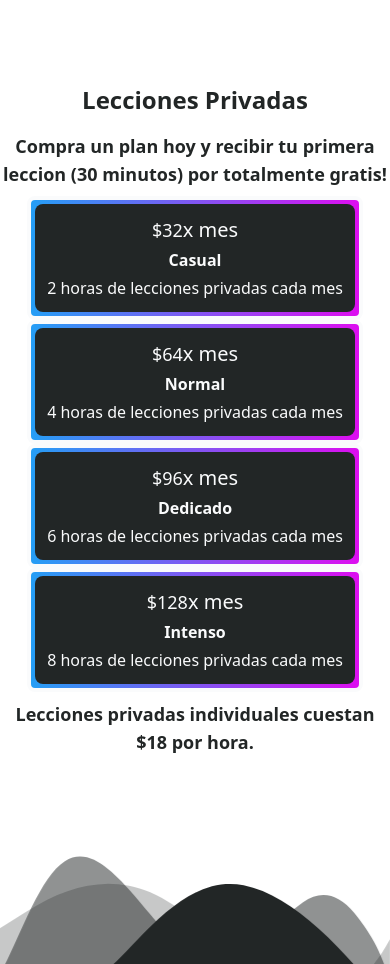
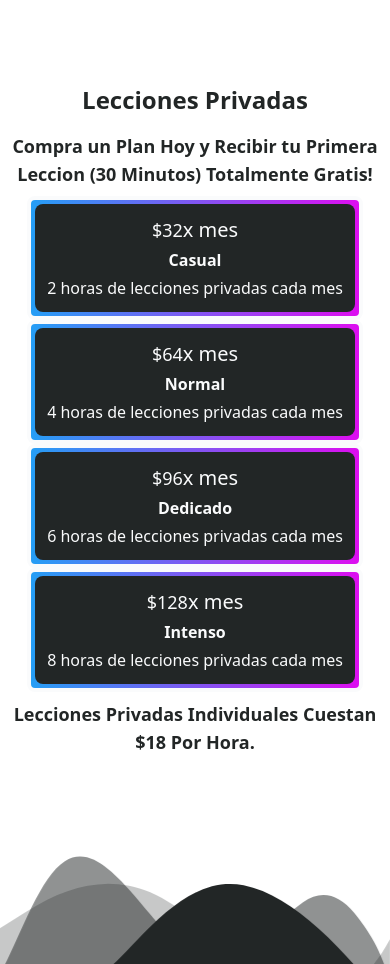
Before and after one commit to AngusGaukrogerDev/website-ingles-pal-mundo, a Vue app: page / in a window 390 px wide. Shown: the part 3986-4950 px from the top of the page. Built offline with nearby package versions, Linux system fonts and the light colour scheme.

Commit message:
text changes + a lil responsivity

```diff
--- a/src/components/HomeElements/Info.vue
+++ b/src/components/HomeElements/Info.vue
@@ -11,7 +11,7 @@
         </div>
 
         <div class="hidden sm:flex">
-            <img class="hidden sm:flex rounded-lg border-4 sm:border-8 border-texttone scale-50 md:scale-75" src="../../assets/videocall.jpg" />
+            <img class=" object-contain  rounded-lg border-4 sm:border-8 border-texttone scale-50 md:scale-75" src="../../assets/videocall.jpg" />
         </div>
 
     </section>
--- a/src/components/HomeElements/LeccionesPrivadas.vue
+++ b/src/components/HomeElements/LeccionesPrivadas.vue
@@ -7,13 +7,13 @@
         </div>
         <section id="LeccionesPrivadas" class="relative h-screen w-100 flex flex-col sm:space-y-8 justify-center z-0">
             <h1 class="text-fade1 sm:text-5xl text-2xl text-center font-bold py-2 ">Lecciones Privadas</h1>
-            <h2 class="text-fade1 sm:text-3xl text-lg text-center font-bold py-2 ">Compra un plan hoy y recibir tu primera leccion (30 minutos) por totalmente gratis!</h2>
+            <h2 class="text-fade1 sm:text-3xl text-lg text-center font-bold py-2 ">Compra un Plan Hoy y Recibir tu Primera Leccion (30 Minutos) <strong>Totalmente Gratis</strong>!</h2>
             <div  class="w-100 h-100 text-texttone flex flex-row flex-wrap justify-around items-center">
                 <div v-for="item in pricingStruct" class-=" ">
                     <Package :price="item.price" :title="item.title" :includes="item.includes" />
                 </div>
             </div>
-            <h2 class="text-fade1 sm:text-xl text-lg text-center font-bold py-2 ">Lecciones privadas individuales cuestan $18 por hora.</h2>
+            <h2 class="text-fade1 sm:text-xl text-lg text-center font-bold py-2 ">Lecciones Privadas Individuales Cuestan $18 Por Hora.</h2>
 
 
 
```
